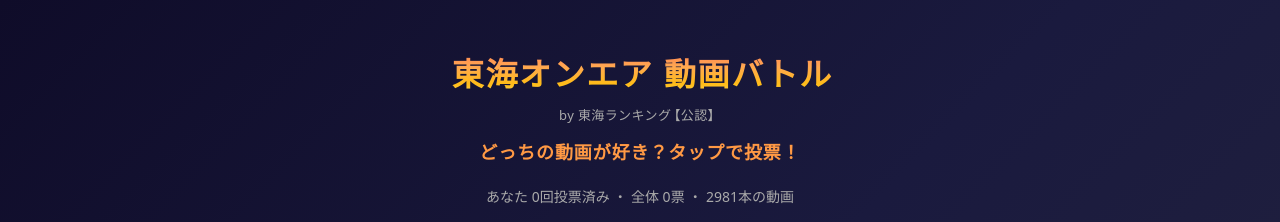
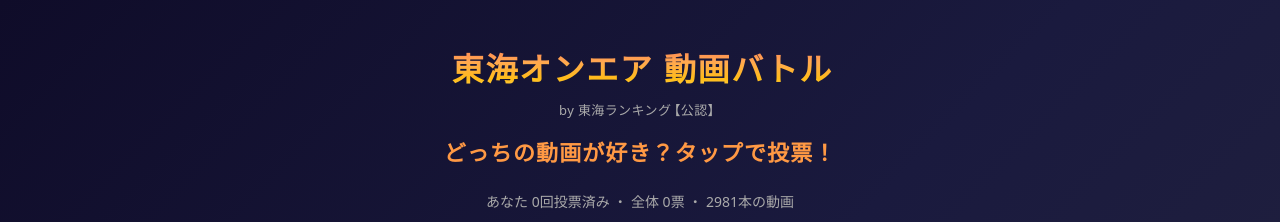
Before and after one commit to YRYK1985/tokai-battle, a Next.js app: page / in a window 1280 px wide. Shown: the top 222 px of the page. Built offline with nearby package versions, Linux system fonts and the light colour scheme; no server answers; the database is empty.

Commit message:
Use Noto Sans JP Black for CTA, increase CTA size

```diff
--- a/app/layout.js
+++ b/app/layout.js
@@ -22,6 +22,9 @@ export const viewport = {
 export default function RootLayout({ children }) {
   return (
     <html lang="ja">
+      <head>
+        <link href="https://fonts.googleapis.com/css2?family=Noto+Sans+JP:wght@700;900&display=swap" rel="stylesheet" />
+      </head>
       <body style={{ margin: 0, padding: 0 }}>{children}</body>
     </html>
   );
--- a/components/TokaiVote.jsx
+++ b/components/TokaiVote.jsx
@@ -3411,7 +3411,7 @@ export default function TokaiVote() {
           東海オンエア 動画バトル
         </h1>
         <p style={{ color: "#aaa", fontSize: isSmallScreen ? "12px" : "13px", marginTop: "4px", letterSpacing: "0.03em", lineHeight: "1.6" }}>by 東海ランキング<span style={{ marginLeft: "-0.3em" }}>【</span>公認】</p>
-        <p style={{ color: "#ff9944", fontSize: isSmallScreen ? "16px" : "18px", fontWeight: 700, fontFamily: '"Hiragino Sans", "Hiragino Kaku Gothic ProN", "Yu Gothic Medium", sans-serif', letterSpacing: "0.05em", marginTop: "8px", lineHeight: "1.6" }}>どっちの動画が好き？タップで投票！</p>
+        <p style={{ color: "#ff9944", fontSize: isSmallScreen ? "18px" : "22px", fontWeight: 900, fontFamily: '"Noto Sans JP", "Hiragino Sans", sans-serif', letterSpacing: "0.05em", marginTop: "8px", lineHeight: "1.6" }}>どっちの動画が好き？タップで投票！</p>
         <p style={{ color: "#aaa", fontSize: isSmallScreen ? "13px" : "14px", marginTop: "8px", lineHeight: "1.6" }}>あなた {myVoteCount}回投票済み ・ 全体 {formatNum(matchCount)}票 ・ {FILTERED_VIDEOS.length}本の動画</p>
       </div>
 
```
